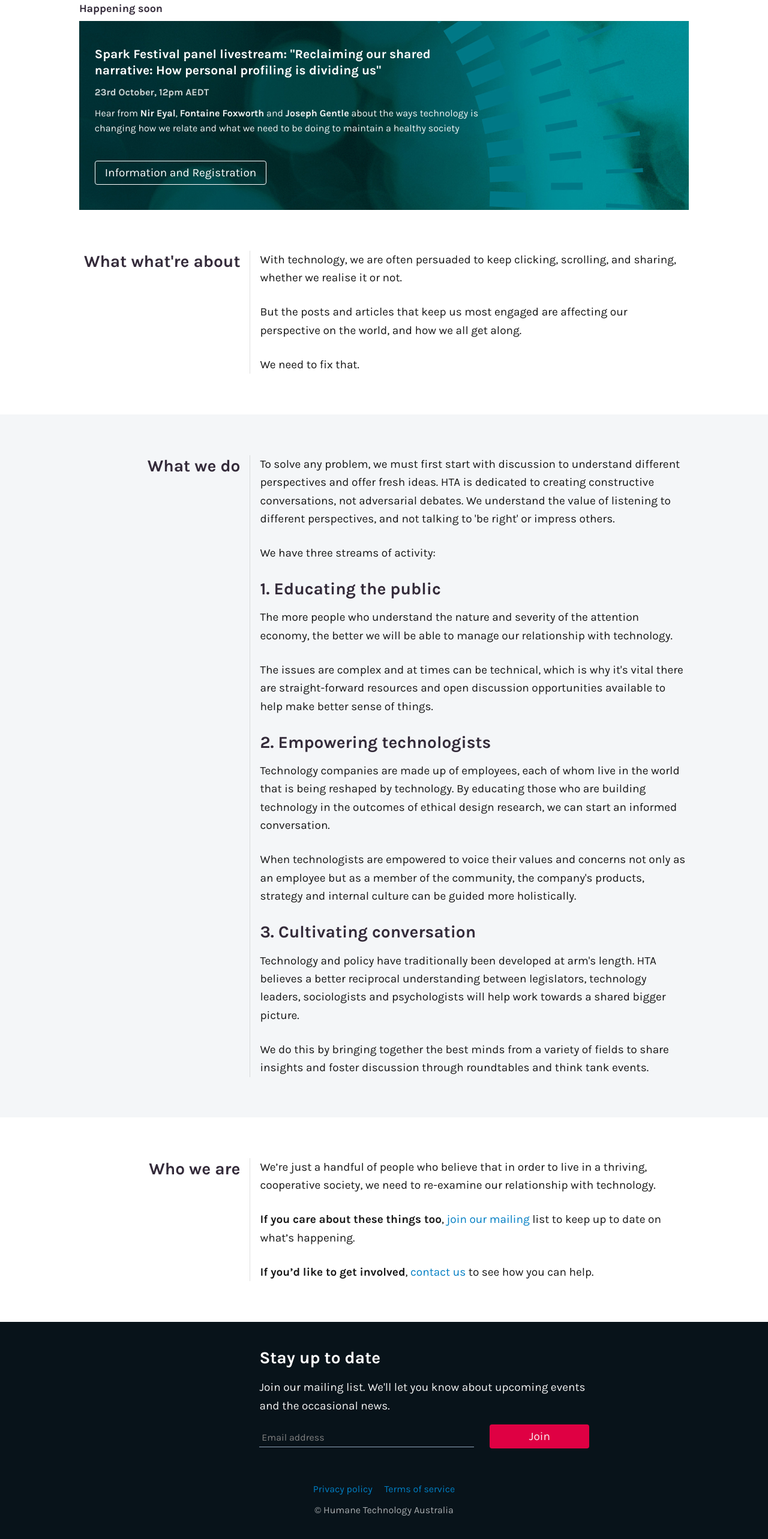
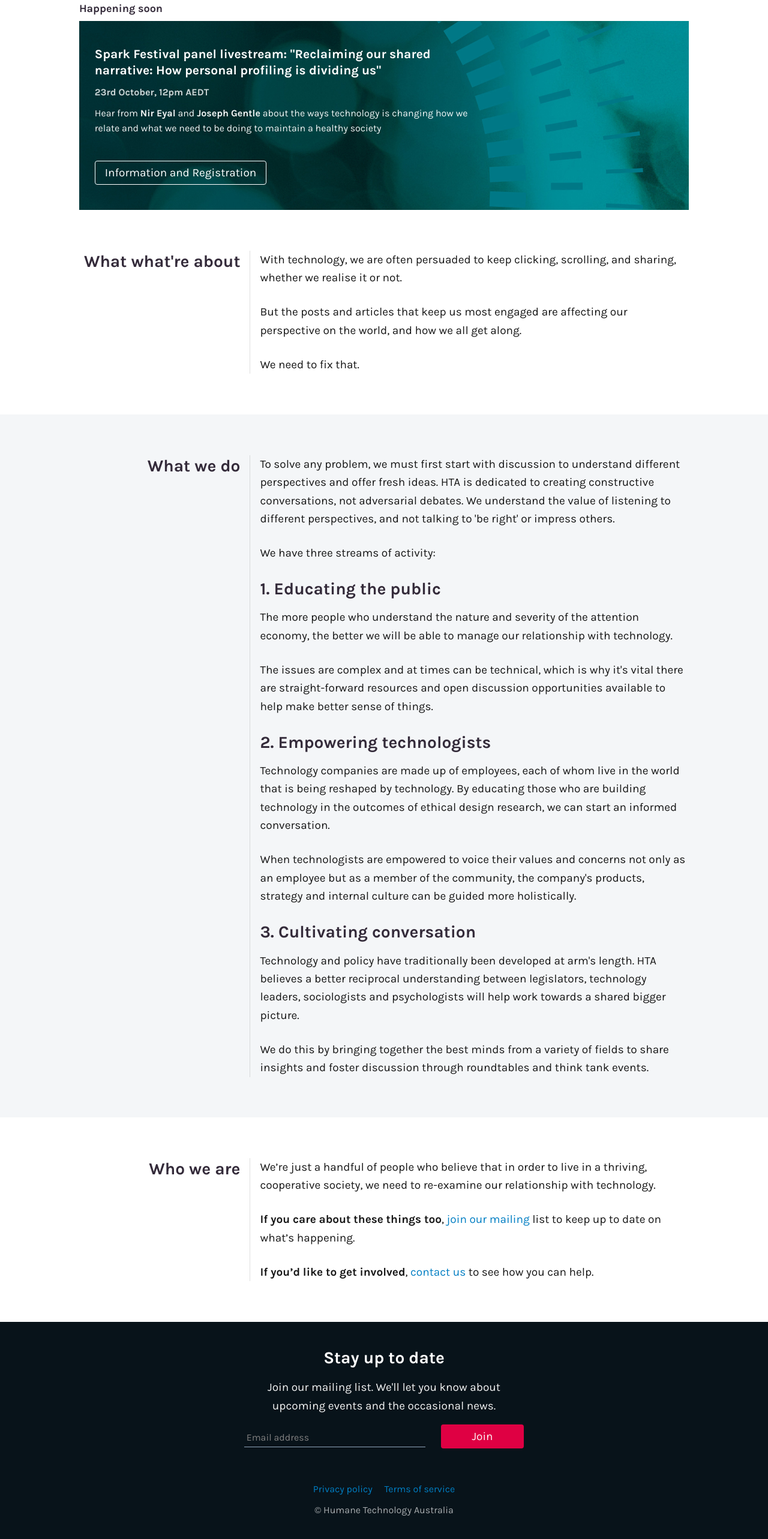
Before and after one commit to interacsean/next-utiled, a Next.js app: page / in a window 1280 px wide. Shown: the part 931-3497 px from the top of the page at 60% size. Built offline with nearby package versions, Linux system fonts and the light colour scheme.

Commit message:
Centre footer and revise speaker list

```diff
--- a/pwa/components/modules/Footer/Footer.module.scss
+++ b/pwa/components/modules/Footer/Footer.module.scss
@@ -29,10 +29,10 @@
 .footer {
   @include tablet-plus {
     margin: 0 auto;
+    max-width: 550px;
   }
   ._footerContent {
     @include tablet-plus {
-      max-width: 550px;
 
     }
   }
--- a/pwa/components/modules/Footer/Footer.tsx
+++ b/pwa/components/modules/Footer/Footer.tsx
@@ -54,11 +54,10 @@ const Footer: FC<FooterProps> = (
   return (
     <Box className={commonCss.contentWrapper}>
       <Box className={[css.footer, commonCss.contentInner, 'theme-override--dark']}>
-        <BodySegment heading="" noLine>
         <Box className={css._footerContent}>
           { /* @ts-ignore */ }
-            <T h3 mb={1}><a name={'mailinglist'}></a>Stay up to date</T>
-            <T content>Join our mailing list.  We'll let you know about upcoming events and the occasional news.</T>
+          <T h3 mb={1} className={'align-center'}><a name={'mailinglist'}></a>Stay up to date</T>
+          <T content className={'align-center'}>Join our mailing list.  We'll let you know about upcoming events and the occasional news.</T>
           <form ref={formRef} onSubmit={onSubscribe}>
             <input type="hidden" name="form-name" value="newsletter" />
             <GridCols>
@@ -77,7 +76,6 @@ const Footer: FC<FooterProps> = (
             )}
           </form>
         </Box>
-        </BodySegment>
       </Box>
       <Box flex-pri="center" mt={3}>
         <Box mh={1 / 2}>
--- a/pwa/components/pages/Home/Home.tsx
+++ b/pwa/components/pages/Home/Home.tsx
@@ -47,7 +47,7 @@ const Home: NextPage<HomePublicProps> = (
               profiling is dividing us"</T>
             <T content-pragmatic no-margin mv={1 / 2} style={{ opacity: 0.85, fontWeight: 'bold' }}>23rd October, 12pm AEDT</T>
             <T content-pragmatic>
-              Hear from <strong>Nir Eyal</strong>, <strong>Fontaine Foxworth</strong> and <strong>Joseph Gentle</strong> about the ways technology is changing how we
+              Hear from <strong>Nir Eyal</strong> and <strong>Joseph Gentle</strong> about the ways technology is changing how we
               relate and what we need to be doing to maintain a healthy society
             </T>
             <Box mt={3}>
```
Lines whose indentation alone changed are shown as unchanged.
